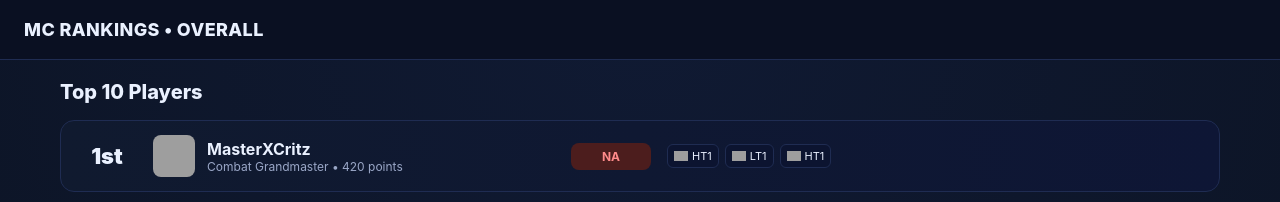
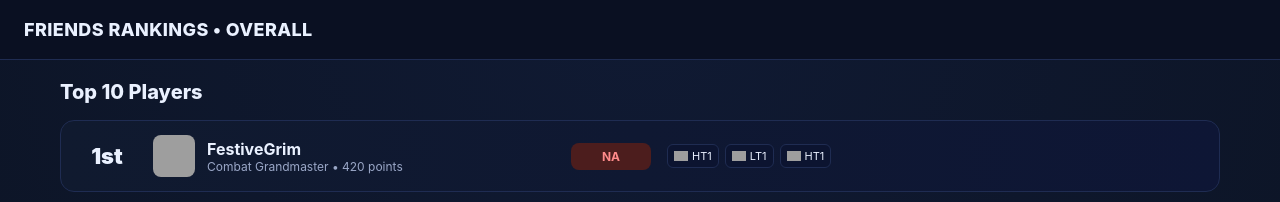
Before and after one commit to Ayush1234a-tech/TierList, a plain HTML site: page index.html in a window 1280 px wide. Shown: the top 202 px of the page. Drawn offline with Linux system fonts and the light colour scheme; grey boxes are pictures that could not be loaded.

Commit message:
Update index.html

```diff
--- a/index.html
+++ b/index.html
@@ -150,7 +150,7 @@ body{
 <body>
 
 <div class="navbar">
-  <h1>MC RANKINGS • OVERALL</h1>
+  <h1>FRIENDS RANKINGS • OVERALL</h1>
 </div>
 
 <div class="container">
@@ -162,7 +162,7 @@ body{
     <div class="player">
       <img src="https://mc-heads.net/avatar/ItzRealMe/64">
       <div>
-        <div class="name">MasterXCritz</div>
+        <div class="name">FestiveGrim</div>
         <div class="sub">Combat Grandmaster • 420 points</div>
       </div>
     </div>
```
